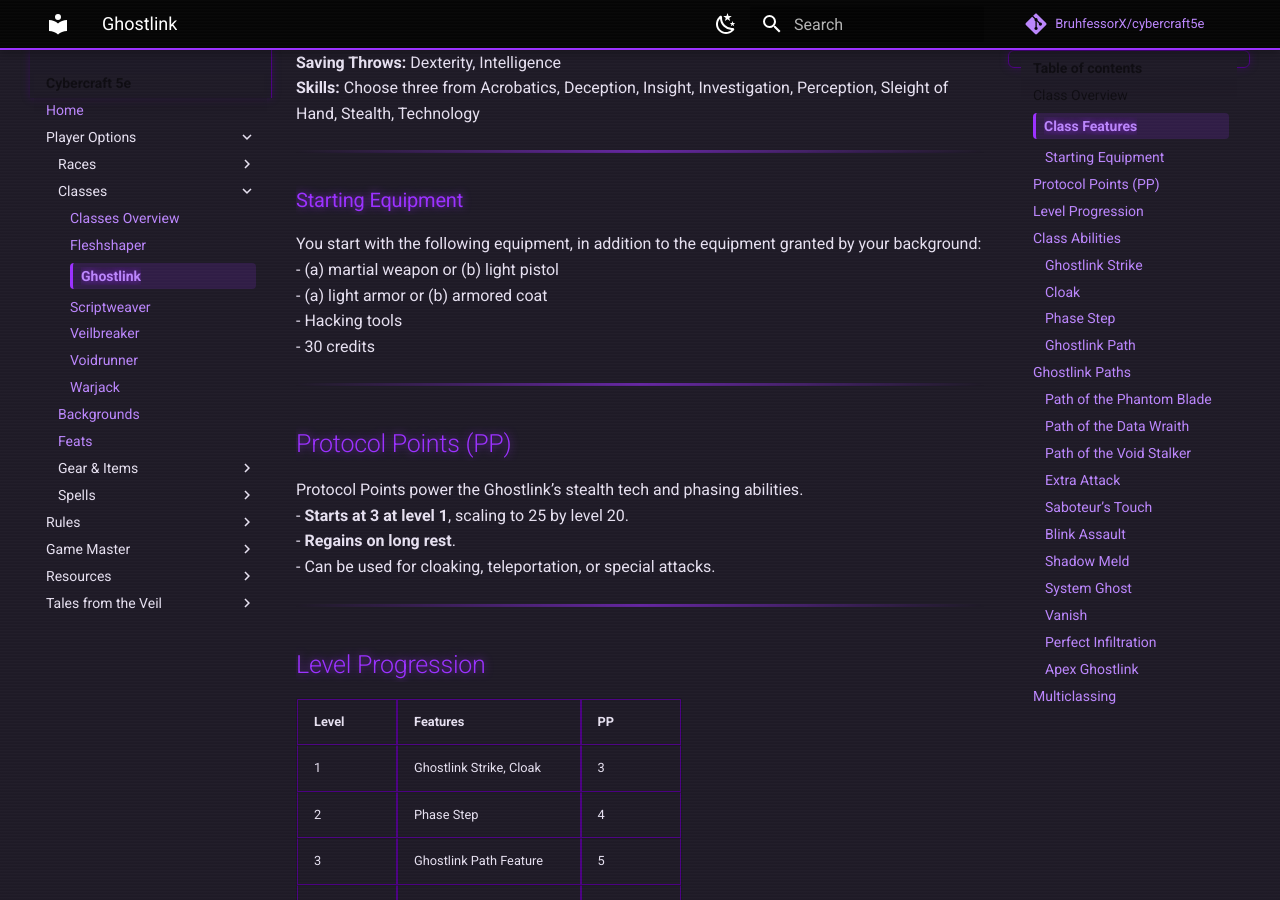
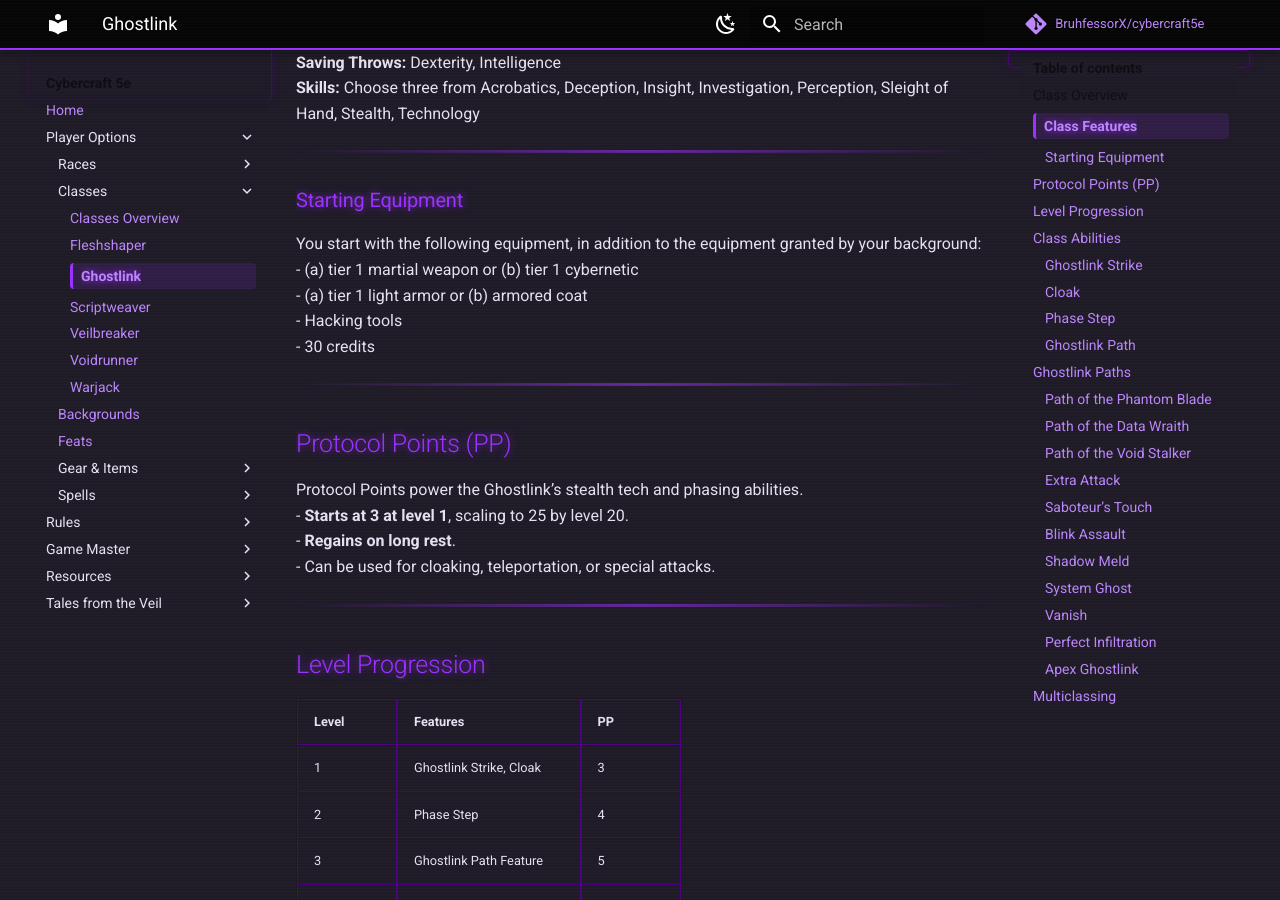
Before and after one commit to BruhfessorX/cybercraft5e, an MkDocs documentation site: the page built from docs/player-options/classes/ghostlink.md, in a window 1280 px wide and 900 px high, scrolled down 640 px. Built offline with MkDocs 1.6.1 and Material for MkDocs 9.7.7, drawn with Linux system fonts in a browser that asks for light colours; comment, search, counter and statistics services are not loaded.

Commit message:
Ghostlink fixes

```diff
--- a/docs/player-options/classes/ghostlink.md
+++ b/docs/player-options/classes/ghostlink.md
@@ -24,8 +24,8 @@ Ghostlinks are covert operatives who blend advanced stealth technology, hacking,
 
 ### Starting Equipment
 You start with the following equipment, in addition to the equipment granted by your background:
-- (a) martial weapon or (b) light pistol
-- (a) light armor or (b) armored coat
+- (a) tier 1 martial weapon or (b) tier 1 cybernetic
+- (a) tier 1 light armor or (b) armored coat
 - Hacking tools
 - 30 credits
 
```
